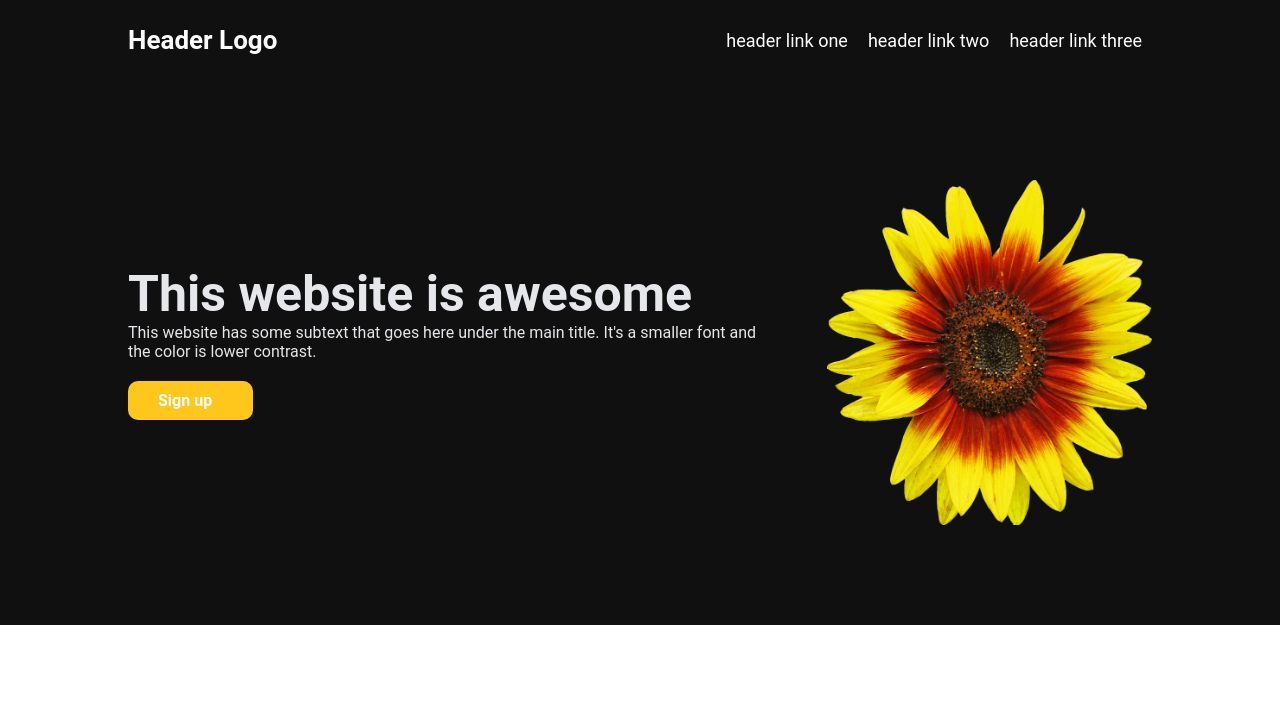
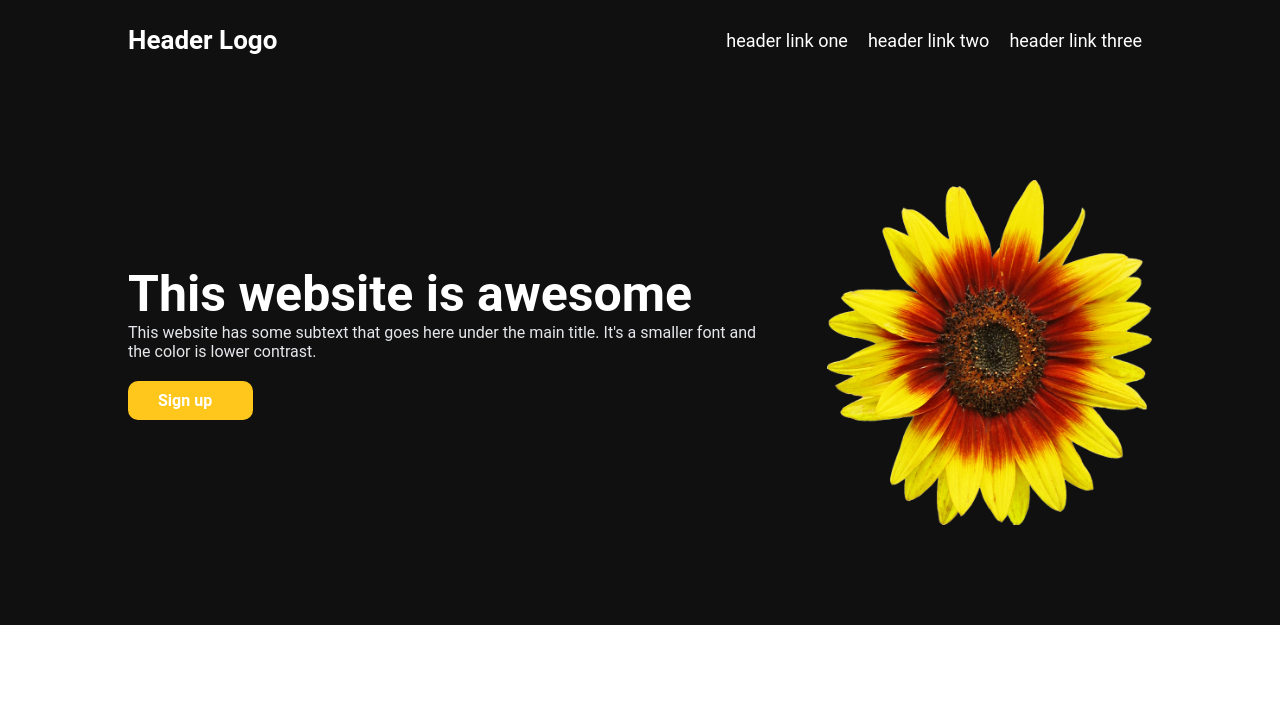
Before and after one commit to anabravn/odin-landing-page, a plain HTML site: page index.html in a window 1280 px wide. Shown: the top 722 px of the page. Drawn offline with Linux system fonts and the light colour scheme.

Commit message:
Heading color

```diff
--- a/style.css
+++ b/style.css
@@ -7,9 +7,10 @@ body {
     color: white;
 }
 
-h1 {
+.one h1 {
     font-size: 50px;
     font-weight: 700;
+    color: white;
 }
 
 h2 {
```
